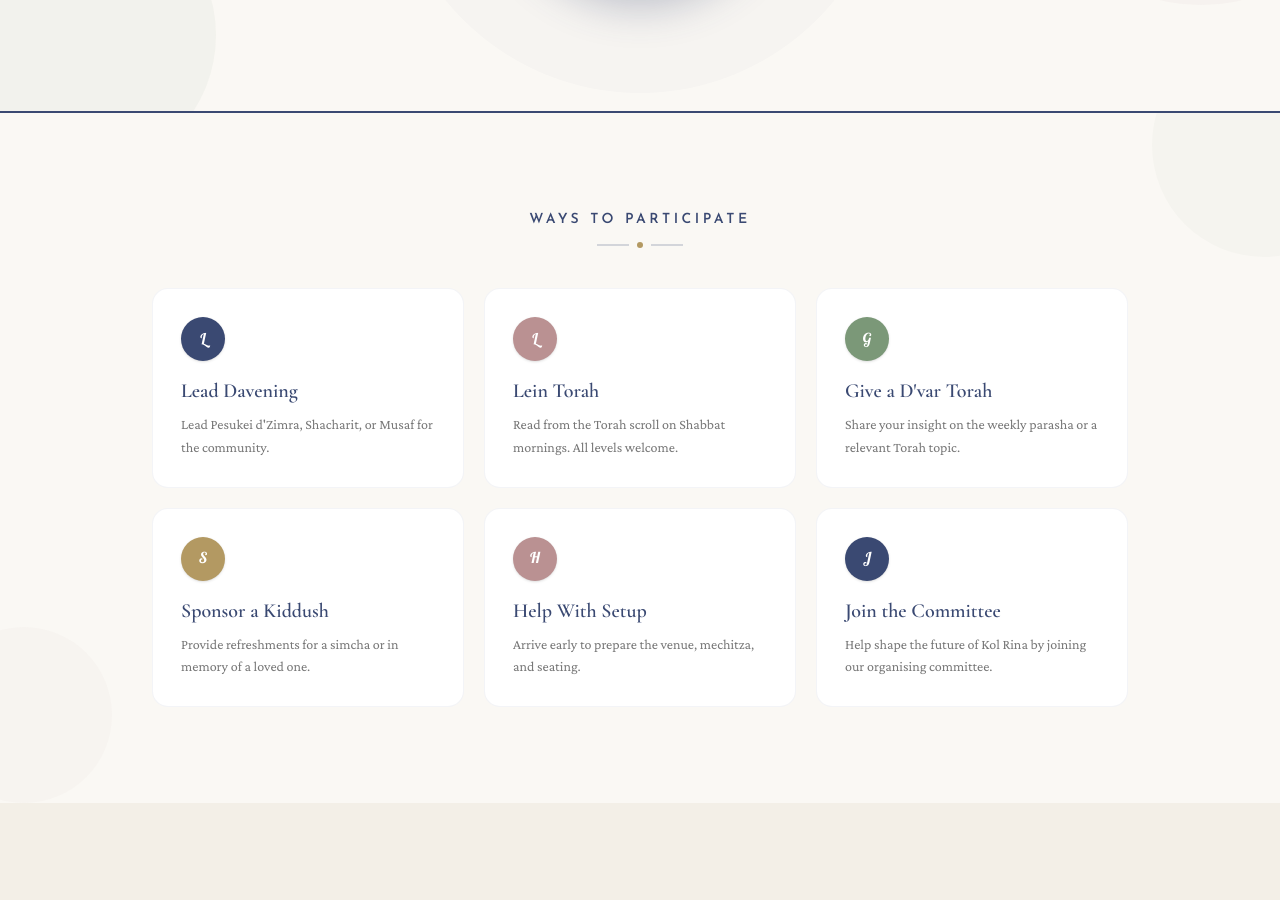
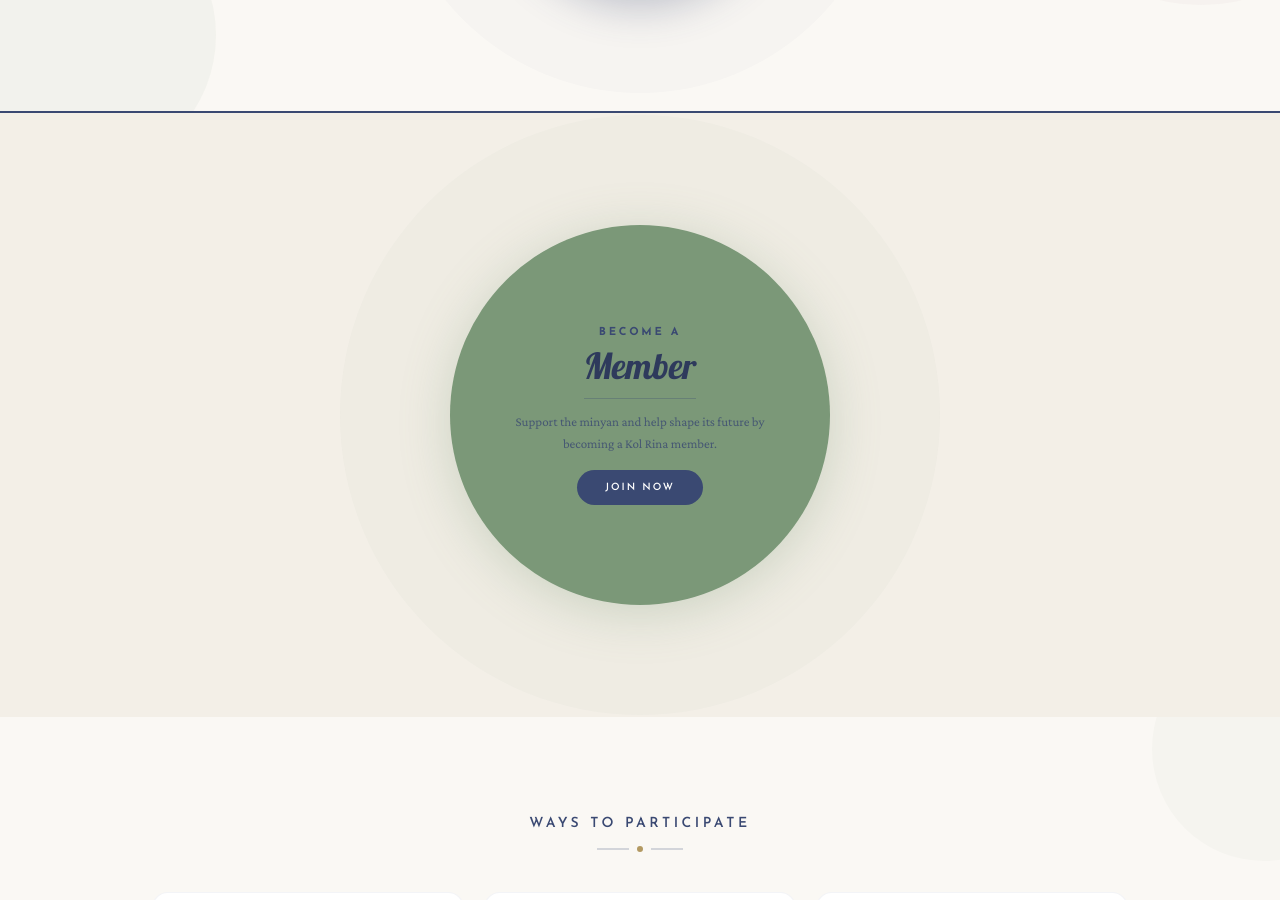
Before and after one commit to HanWax/kol-rina, a React (Vite) app: page /get-involved in a window 1280 px wide. Shown: the part 425-1325 px from the top of the page. Built offline with nearby package versions, Linux system fonts and the light colour scheme.

Commit message:
Update membership and details

```diff
--- a/src/components/BankTransferCard.tsx
+++ b/src/components/BankTransferCard.tsx
@@ -64,7 +64,7 @@
             <span className="font-caps text-[10px] font-semibold tracking-[0.15em] uppercase text-kr-muted">
               Amount
             </span>
-            <p className="font-heading text-lg text-kr-navy font-semibold mt-1">
+            <p className="font-heading text-lg text-kr-navy font-semibold mt-1 whitespace-pre-line leading-snug">
               {amount}
             </p>
           </div>
--- a/src/data/events.ts
+++ b/src/data/events.ts
@@ -126,6 +126,7 @@
     description: [
       "Shavuot Yom Tov morning service followed by a community lunch.",
       "All are welcome to join us at HBS to celebrate Shavuot together.",
+      "We are delighted that Gila Fine will be joining us to give a shiur after lunch. Gila Fine is an internationally acclaimed Talmud scholar and author of the book 'The Madwoman in the Rabbi's Attic'.",
     ],
     schedule: [
       { time: "9:30 AM", activity: "Shavuot Shacharit & Musaf" },
@@ -148,15 +149,15 @@
       ],
     },
     payment: {
-      amount: "£18 per person / £45 per family",
+      amount:
+        "Members: £15 adult / £8 child / £54 family\nNon-members: £18 adult / £10 child / £66 family",
       bankDetails: {
         accountName: "PLACEHOLDER_ACCOUNT_NAME",
         sortCode: "XX-XX-XX",
         accountNumber: "XXXXXXXX",
         reference: "SHAVUOT26-[SURNAME]",
       },
-      notes:
-        "Please pay within 7 days of booking to secure your place. Under-18s are free.",
+      notes: "Please pay within 7 days of booking to secure your place.",
     },
   },
   {
--- a/src/pages/GetInvolvedPage.tsx
+++ b/src/pages/GetInvolvedPage.tsx
@@ -41,6 +41,40 @@
       <StainedGlassHero title="Get Involved" subtitle="Join the Community" />
 
       <div className="navy-rule" />
+
+      {/* Membership */}
+      <section className="py-20 md:py-28 bg-kr-parchment relative overflow-hidden">
+        <div className="absolute top-1/2 left-1/2 -translate-x-1/2 -translate-y-1/2 w-[600px] h-[600px] rounded-full bg-kr-teal/[0.04]" />
+
+        <div className="relative max-w-3xl mx-auto px-6 text-center">
+          <motion.div
+            initial={{ opacity: 0, scale: 0.85 }}
+            whileInView={{ opacity: 1, scale: 1 }}
+            viewport={{ once: true }}
+            transition={{ duration: 0.6 }}
+            className="inline-flex flex-col items-center justify-center w-[300px] h-[300px] md:w-[380px] md:h-[380px] rounded-full bg-kr-teal shadow-[0_8px_50px_rgba(123,152,120,0.3)] mx-auto"
+          >
+            <span className="font-caps text-[9px] md:text-[11px] font-bold tracking-[0.25em] uppercase text-kr-navy mb-1">
+              Become a
+            </span>
+            <span className="font-script text-3xl md:text-4xl text-kr-navy-deep">
+              Member
+            </span>
+            <div className="w-20 md:w-28 h-[1.5px] bg-kr-navy/30 my-3" />
+            <p className="text-kr-navy/80 text-[12px] md:text-[13px] px-10 md:px-14 leading-relaxed font-body mb-4">
+              Support the minyan and help shape its future by becoming a Kol Rina member.
+            </p>
+            <a
+              href="https://docs.google.com/forms/d/e/1FAIpQLSdqXFWRy-84vUVLP4O7t-7kNBXUk1wsweJd5wQ8o_cNgdanVw/viewform"
+              target="_blank"
+              rel="noopener noreferrer"
+              className="px-7 py-2.5 bg-kr-navy text-white font-caps text-[9px] md:text-[10px] font-semibold tracking-[0.2em] uppercase rounded-full hover:bg-kr-navy-deep transition-colors duration-300"
+            >
+              Join Now
+            </a>
+          </motion.div>
+        </div>
+      </section>
 
       {/* Roles */}
       <section className="py-20 md:py-24 bg-kr-cream relative overflow-hidden">
--- a/src/pages/HomePage.tsx
+++ b/src/pages/HomePage.tsx
@@ -87,7 +87,7 @@
               </p>
             </motion.div>
 
-            {/* Teal circle — Support */}
+            {/* Teal circle — Membership */}
             <motion.div
               initial={{ opacity: 0, x: 40, y: 20 }}
               whileInView={{ opacity: 1, x: 0, y: 0 }}
@@ -95,18 +95,20 @@
               transition={{ duration: 0.6, delay: 0.15, ease: [0.22, 1, 0.36, 1] }}
               className="w-[220px] h-[220px] md:w-[280px] md:h-[280px] rounded-full bg-kr-teal shadow-[0_8px_50px_rgba(123,152,120,0.25)] flex flex-col items-center justify-center px-8 md:px-10 text-center md:-ml-12 md:mt-28 relative z-20"
             >
-              <span className="font-caps text-[10px] md:text-[11px] font-semibold tracking-[0.2em] uppercase text-white/70">
-                Support
+              <span className="font-caps text-[10px] md:text-[11px] font-bold tracking-[0.2em] uppercase text-kr-navy">
+                Become a
               </span>
-              <span className="font-script text-2xl md:text-3xl text-kr-gold mt-1 drop-shadow-[0_1px_6px_rgba(179,153,98,0.3)]">
-                Kol Rina
+              <span className="font-script text-2xl md:text-3xl text-kr-navy-deep mt-1">
+                Member
               </span>
-              <Link
-                to="/get-involved"
-                className="mt-3 font-caps text-[9px] md:text-[10px] font-medium tracking-[0.2em] uppercase text-white/80 hover:text-white border-b border-white/30 hover:border-white/60 pb-0.5 transition-all duration-300"
+              <a
+                href="https://docs.google.com/forms/d/e/1FAIpQLSdqXFWRy-84vUVLP4O7t-7kNBXUk1wsweJd5wQ8o_cNgdanVw/viewform"
+                target="_blank"
+                rel="noopener noreferrer"
+                className="mt-3 px-4 py-1.5 bg-kr-navy text-white font-caps text-[9px] md:text-[10px] font-semibold tracking-[0.2em] uppercase rounded-full hover:bg-kr-navy-deep transition-colors duration-300"
               >
-                Learn More
-              </Link>
+                Join Now
+              </a>
             </motion.div>
           </div>
         </div>
```
